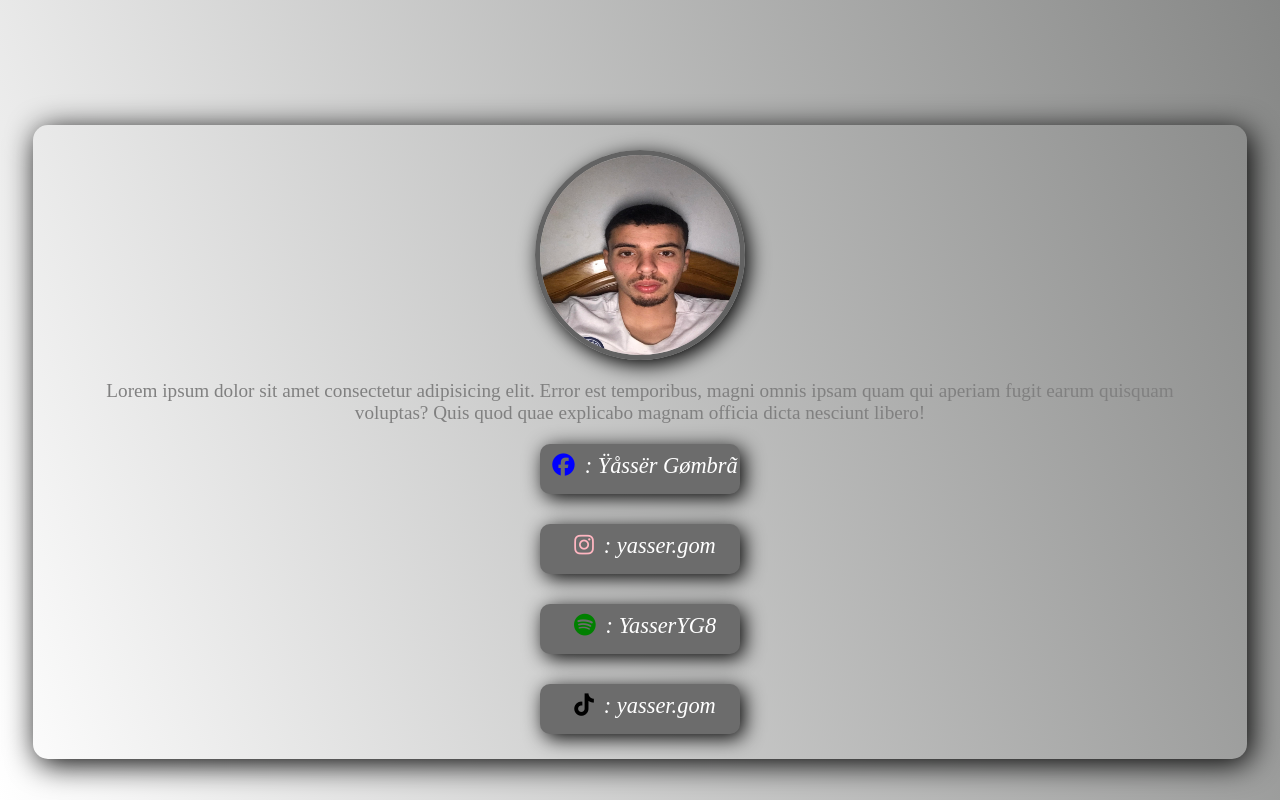
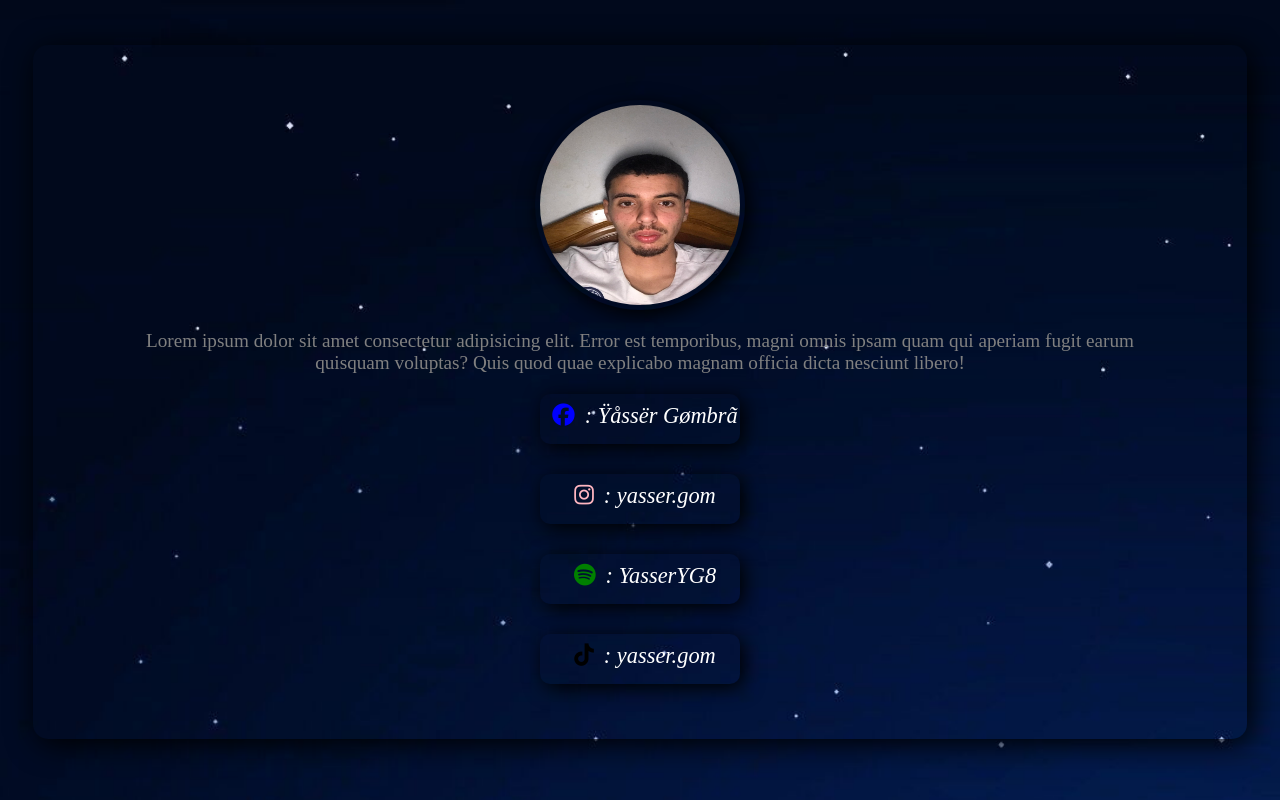
Before and after one commit to YasserYG8/yooo, a plain HTML site: page index.html in a window 1280 px wide. Drawn offline with Linux system fonts and the light colour scheme.

Commit message:
Add files via upload

```diff
--- a/style.css
+++ b/style.css
@@ -1,7 +1,8 @@
 body{
-    background: linear-gradient(70deg,rgb(255, 255, 255),rgb(134, 135, 134));
+
+    background: url(4k\ Ultra\ Hd\ Iphone\ Xr\ Wallpaper.jpg);
+    background-size: cover;
     background-repeat: no-repeat;
-    background-attachment: fixed;
     animation-name: op;
     animation-duration: 2s;
 
@@ -14,6 +15,7 @@ body{
     }
 
 }
+
 p{
     text-align: center;
     color: grey;
@@ -24,12 +26,12 @@ p{
 }
 
 img{
-    background-repeat: no-repeat;
     height: 200px;
     width: 200px;
     background-size: cover;
     border-radius: 50%;
-    border: 5px solid rgb(98, 98, 98);
+    border: 5px solid transparent;
+
     box-shadow: 4px 5px 20px black;
 
 
@@ -41,13 +43,14 @@ img{
     gap: 20px;
     align-items: center;
     justify-items: center;
-    position: relative;
-    top: 100px;
-    bottom: 24px;
-    padding: 25px;
+    position:relative;
+    bottom: 25px;
+    top: 20px;
+    padding: 55px;
     border-radius: 15px;
     box-shadow: 4px 5px 30px black;
     margin: 25px;
+
 
 
 }
@@ -58,7 +61,7 @@ img{
 
 }
 .container .lien{
-    background: rgb(108, 108, 108);
+    background:transparent;
     width: 200px;
     height: 50px;
     font-size: 1.4em;
@@ -69,6 +72,7 @@ img{
     text-align: center;
     box-shadow: 4px 4px 20px black;
     transition: .3s;
+
 }
 .container .lien i{
     margin: 10px;
@@ -79,7 +83,5 @@ img{
 }
 .container .link .lien:hover, .container .link .lien :active{
     transform: scale(1.1);
-    background: hsl(0, 0%, 55%);
-
 
 }
```
Also changed, not shown: index.html (+1 -0 lines), 4k Ultra Hd Iphone Xr Wallpaper.jpg (added).
